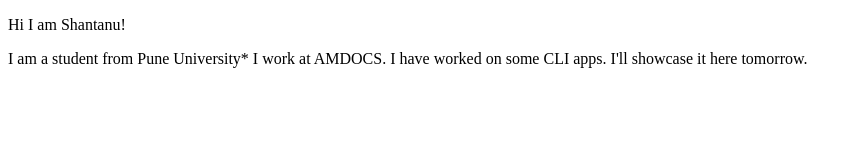
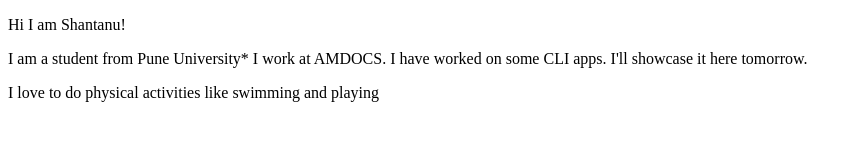
Before and after one commit to shantanudhore/student-name-site, a plain HTML site: page index.html in a window 1280 px wide. Shown: the whole page, without its empty margins (0-862 px from the left). Drawn offline with Linux system fonts and the light colour scheme.

Commit message:
update: added intrest

```diff
--- a/index.html
+++ b/index.html
@@ -12,6 +12,7 @@
     I work at AMDOCS.</n>
 
     I have worked on some CLI apps. I'll showcase it here tomorrow.
+    <p>I love to do physical activities like swimming and playing</p>
 
 </body>
 </html>
```
